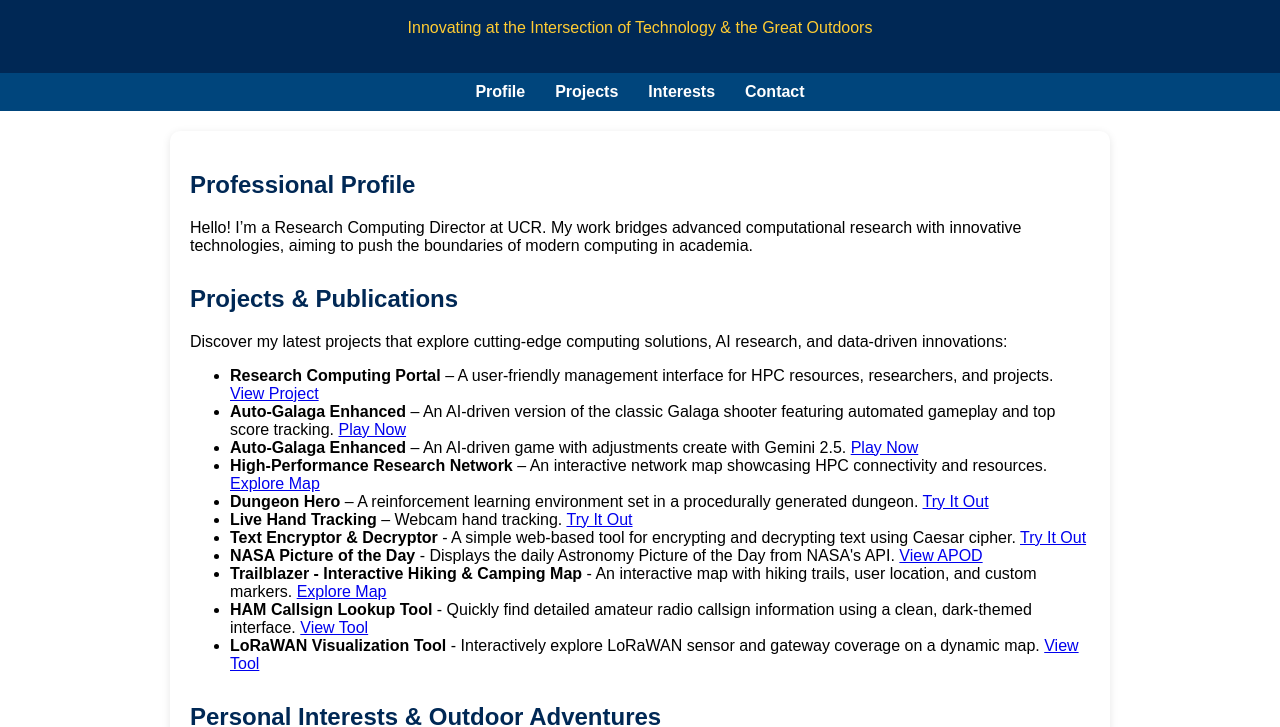
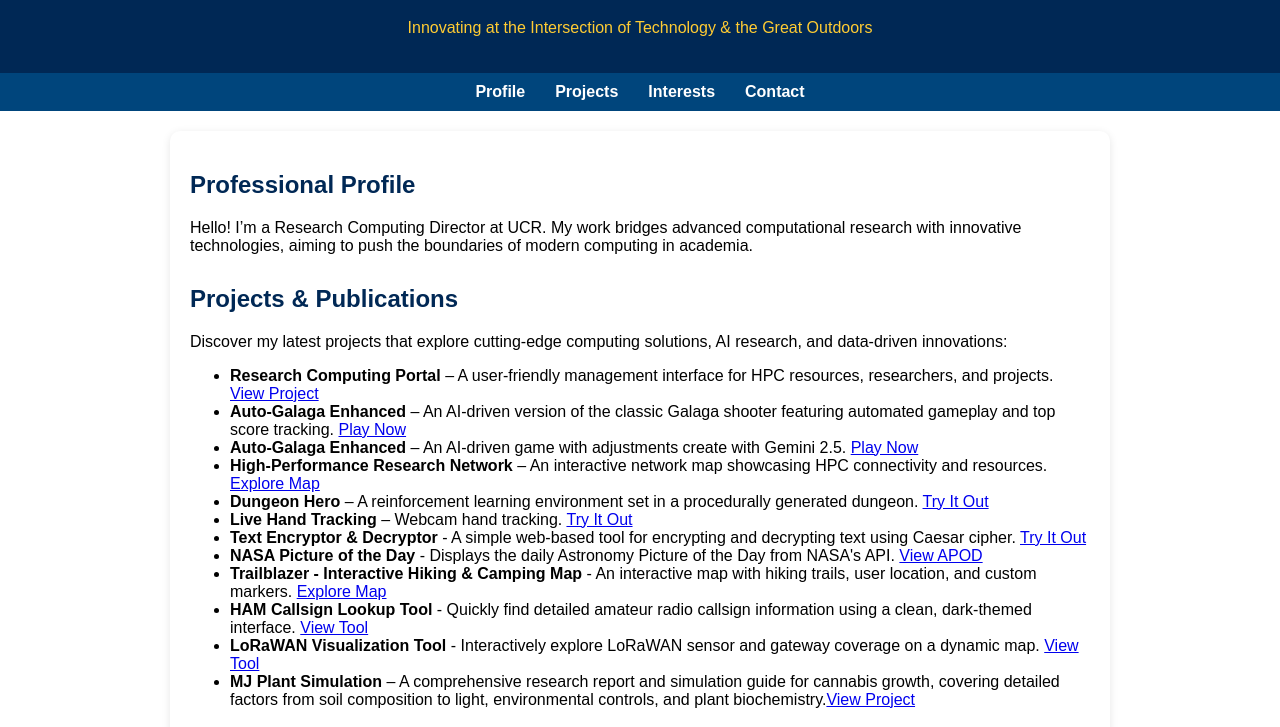
Before and after one commit to lordivxx/lordivxx.github.io, a plain HTML site: page index.html in a window 1280 px wide. Shown: the part 81-808 px from the top of the page. Drawn offline with Linux system fonts and the light colour scheme; a script that the page names is missing.

Commit message:
Update index.html

```diff
--- a/index.html
+++ b/index.html
@@ -86,6 +86,7 @@
         <li><strong>Trailblazer - Interactive Hiking & Camping Map</strong> - An interactive map with hiking trails, user location, and custom markers. <a href="map.html" target="_blank">Explore Map</a></li>
         <li><strong>HAM Callsign Lookup Tool</strong> - Quickly find detailed amateur radio callsign information using a clean, dark-themed interface. <a href="callsign-lookup.html">View Tool</a></li>
         <li><strong>LoRaWAN Visualization Tool</strong> - Interactively explore LoRaWAN sensor and gateway coverage on a dynamic map. <a href="lorawan_viz.html">View Tool</a></li>
+        <li><strong>MJ Plant Simulation</strong> – A comprehensive research report and simulation guide for cannabis growth, covering detailed factors from soil composition to light, environmental controls, and plant biochemistry.<a href="mj-wp2.html" target="_blank">View Project</a></li>
       </ul>
     </section>
 
```
